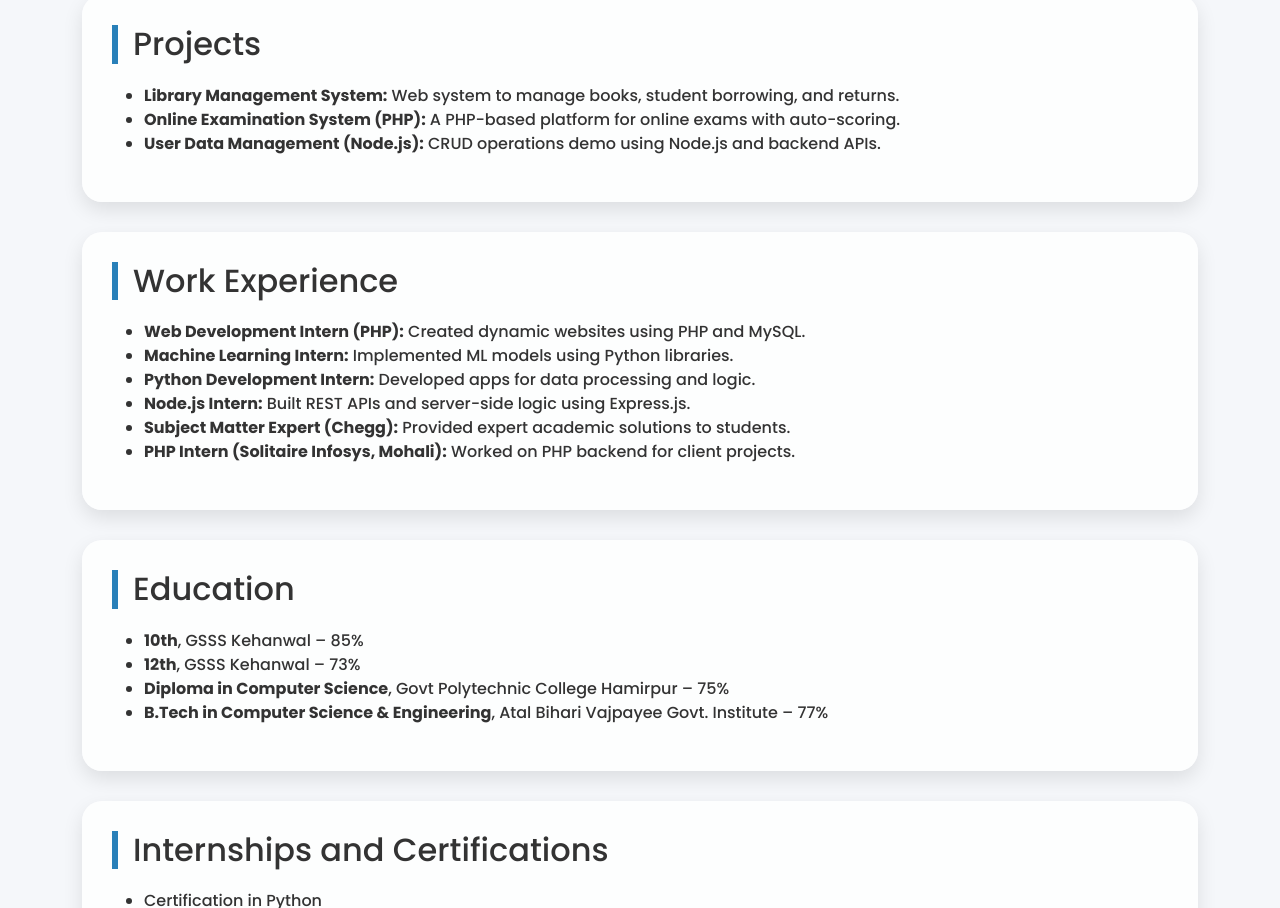
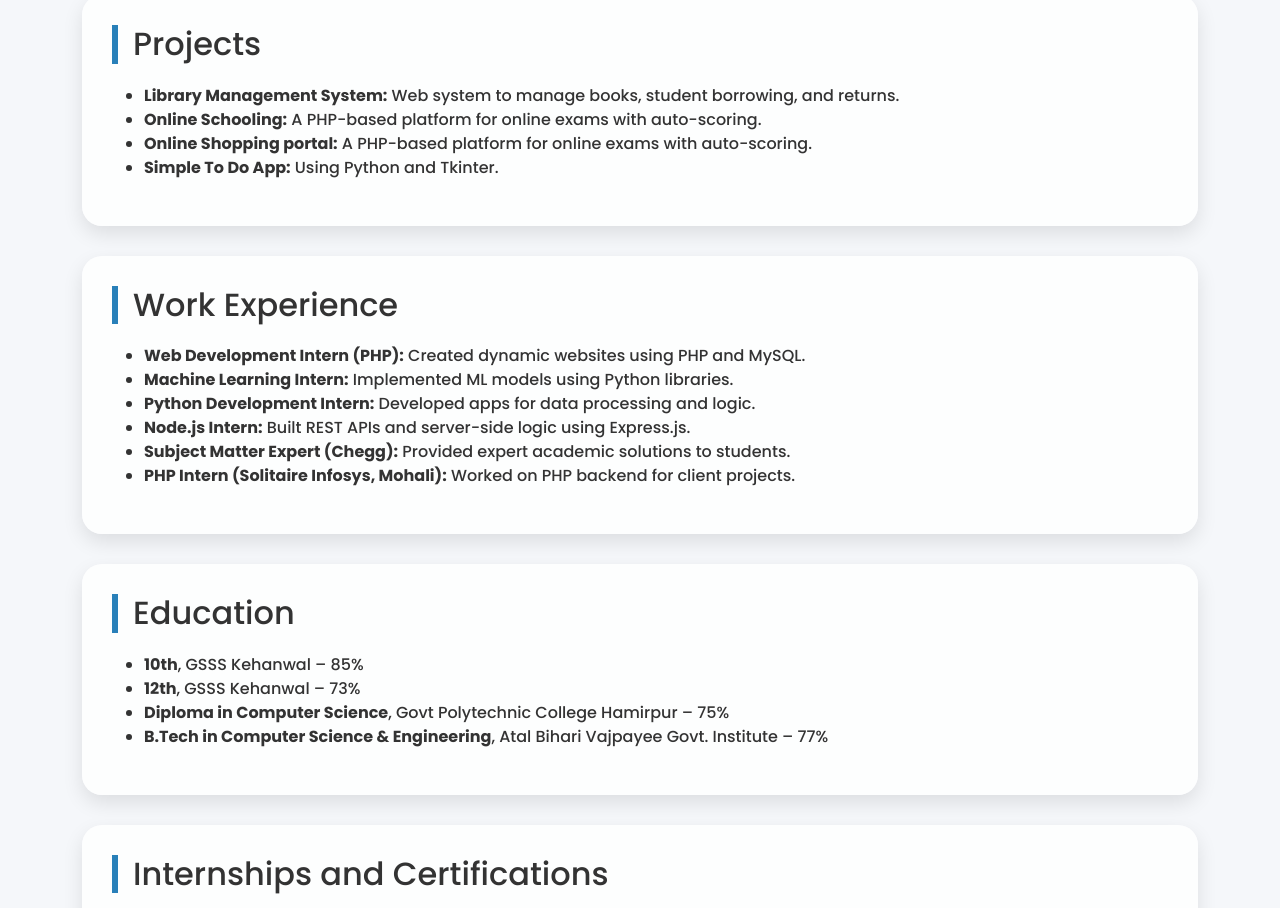
Before and after one commit to shriyapathania098/portfolio, a plain HTML site: page index.html in a window 1280 px wide. Shown: the part 863-1771 px from the top of the page. Drawn offline with nearby package versions, Linux system fonts and the light colour scheme.

Commit message:
Update index.html

```diff
--- a/index.html
+++ b/index.html
@@ -165,8 +165,9 @@
       <h2 class="section-title">Projects</h2>
       <ul>
         <li><strong>Library Management System:</strong> Web system to manage books, student borrowing, and returns.</li>
-        <li><strong>Online Examination System (PHP):</strong> A PHP-based platform for online exams with auto-scoring.</li>
-        <li><strong>User Data Management (Node.js):</strong> CRUD operations demo using Node.js and backend APIs.</li>
+        <li><strong>Online Schooling:</strong> A PHP-based platform for online exams with auto-scoring.</li>
+        <li><strong>Online Shopping portal:</strong> A PHP-based platform for online exams with auto-scoring.</li>
+        <li><strong>Simple To Do App:</strong> Using Python and Tkinter.</li>
       </ul>
     </section>
 
```
